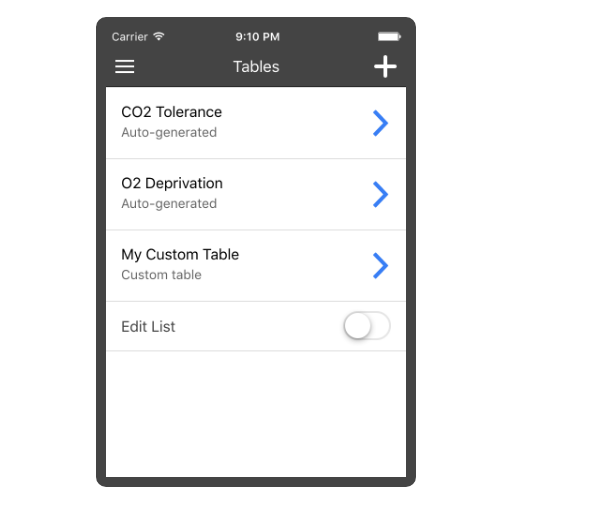
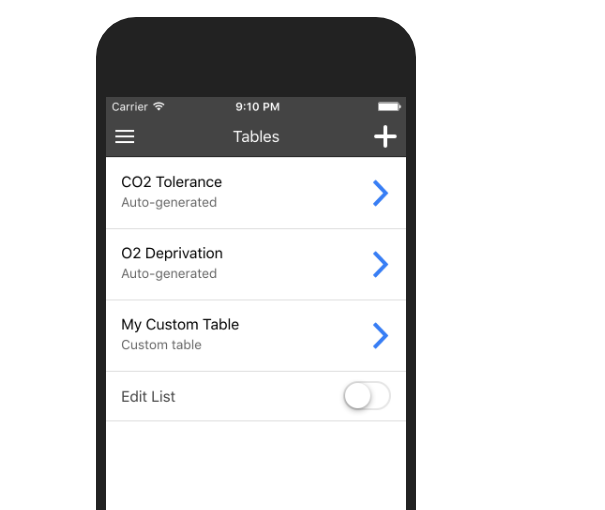
Before and after one commit to lucnat/freedive-legacy, a plain HTML site: page index.html in a window 1280 px wide. Shown: the part 258-768 px from the top of the page, 474-1079 px from the left. Drawn offline with Linux system fonts and the light colour scheme; a web font is replaced by a local one.

Commit message:
gh pages

```diff
--- a/index.html
+++ b/index.html
@@ -33,9 +33,10 @@ A simple but effective breathhold training application for freedivers. <br>
 </ul>
  </p>
 
-<img width="300" src="screenshot1.png" style="border: 10px solid #444; border-radius: 10px"> <br> <br>
-<img width="300" src="screenshot2.png" style="border: 10px solid #444; border-radius: 10px"> <br> <br>
-<img width="300" src="screenshot3.png" style="border: 10px solid #444; border-radius: 10px">
+
+<img width="300" src="screenshot1.png" class="screenshot"> <br> <br>
+<img width="300" src="screenshot2.png" class="screenshot"> <br> <br>
+<img width="300" src="screenshot3.png" class="screenshot">
 
 
       </section>
--- a/stylesheets/styles.css
+++ b/stylesheets/styles.css
@@ -1,3 +1,11 @@
+.screenshot {
+  border-top: 80px solid #222;
+  border-right: 10px solid #222;
+  border-bottom: 80px solid #222;
+  border-left: 10px solid #222;
+  border-radius: 40px;
+}
+
 @font-face {
   font-family: 'Noto Sans';
   font-weight: 400;
```
